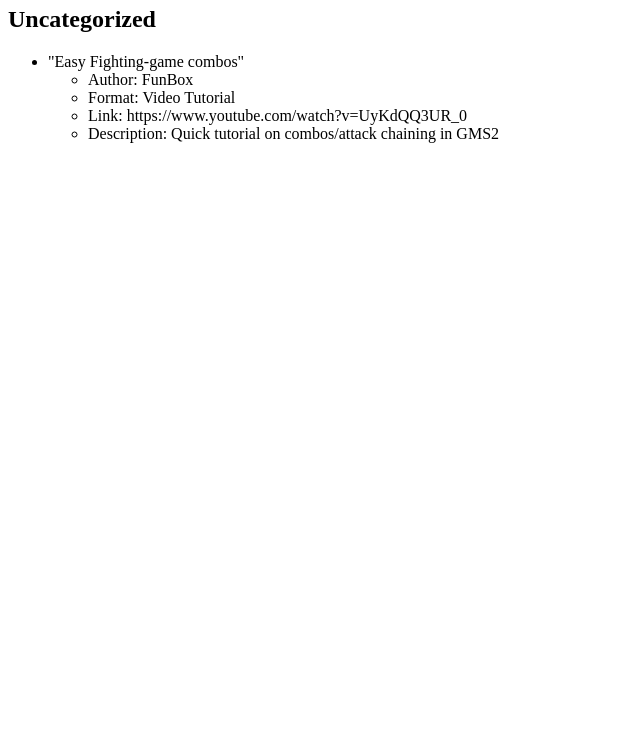
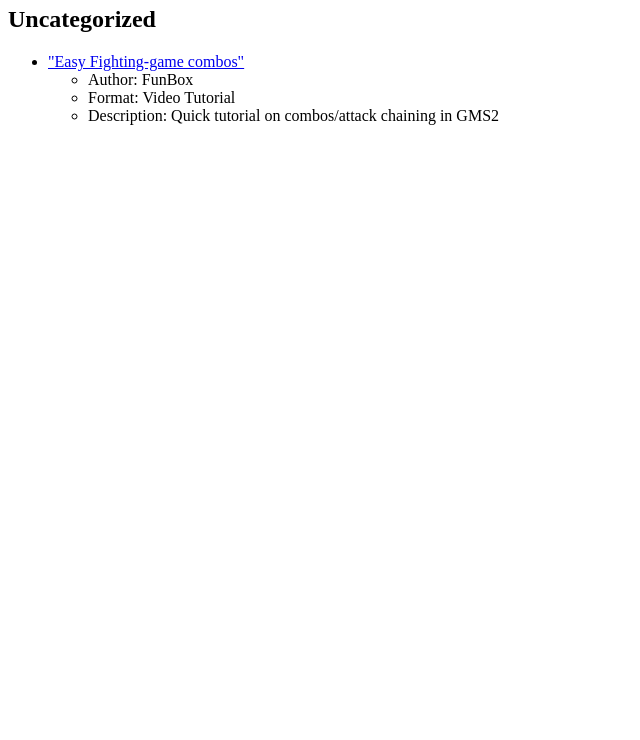
Before and after one commit to OTheTrain/gamedev-resources, a plain HTML site: page index.html in a window 1280 px wide. Shown: the part 60-800 px from the top of the page, without its empty margins (0-640 px from the left). Drawn offline with Linux system fonts and the light colour scheme.

Commit message:
made entry title a hyperlink

```diff
--- a/index.html
+++ b/index.html
@@ -8,11 +8,10 @@
 
   <h2> Uncategorized </h2>
   <ul>
-    <li>"Easy Fighting-game combos"
+    <li><a href="https://www.youtube.com/watch?v=UyKdQQ3UR_0">"Easy Fighting-game combos"</a>
       <ul>
         <li>Author: FunBox</li>
         <li>Format: Video Tutorial</li>
-        <li>Link: https://www.youtube.com/watch?v=UyKdQQ3UR_0</li>
         <li>Description: Quick tutorial on combos/attack chaining in GMS2</li>
       </ul>
     </li>
```
